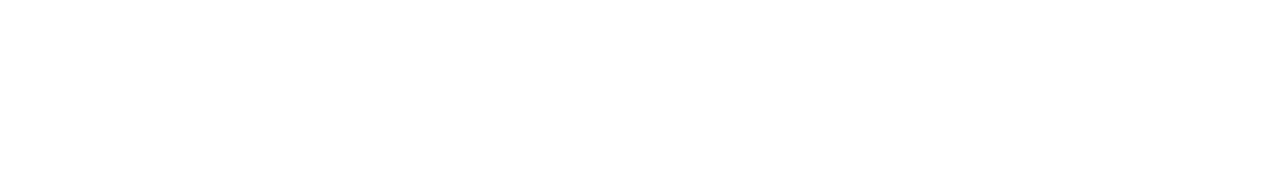
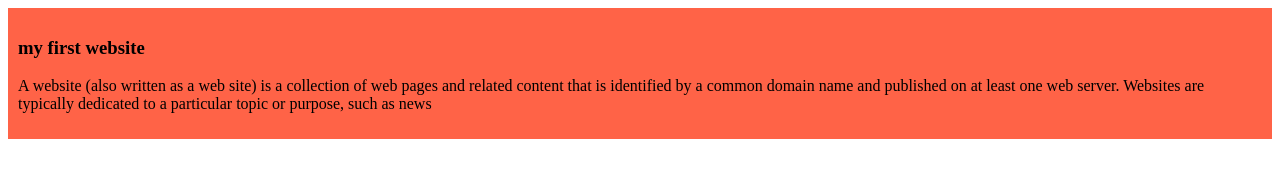
Before and after one commit to Rainy1650/my-shimple-website, a plain HTML site: page index.html in a window 1280 px wide. Drawn offline with Linux system fonts and the light colour scheme.

Commit message:
first blog

```diff
--- a/index.html
+++ b/index.html
@@ -4,8 +4,16 @@
     <meta charset="UTF-8">
     <meta name="viewport" content="width=device-width, initial-scale=1.0">
     <title>My Simple Website</title>
+    <link rel="stylesheet" href="styles/Blog.css">
 </head>
 <body>
-
+    <div>
+        <h3>my first website</h3>
+    <p> A website (also written as a web site) is a collection of web
+    pages and related content that is identified by a common domain
+    name and published on at least one web server. Websites are
+    typically dedicated to a particular topic or purpose,
+    such as news </p>
+</div>
 </body>
 </html>
--- /dev/null
+++ b/styles/Blog.css
@@ -0,0 +1,4 @@
+div{
+    background-color: tomato;
+    padding:10px;
+}
```
